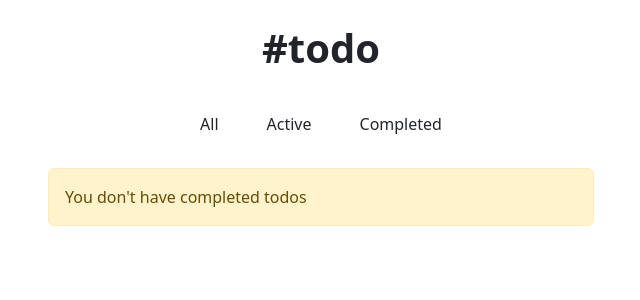
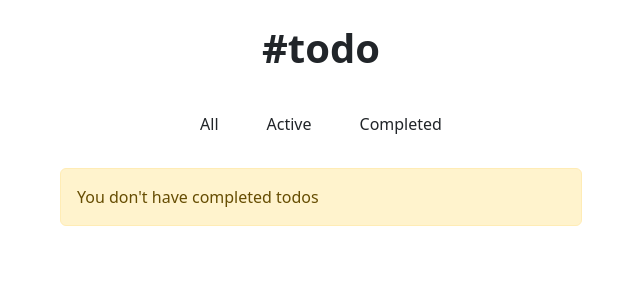
Before and after one commit to LugpDev2022/todo-app, a React (Vite) app: page /completed in a window 1280 px wide. Shown: the top 300 px of the page, without its empty margins (319-959 px from the left). Built offline with nearby package versions, Linux system fonts and the light colour scheme.

Commit message:
Change TodoAlert padding

```diff
--- a/src/ui/TodosAlert.jsx
+++ b/src/ui/TodosAlert.jsx
@@ -5,7 +5,7 @@ export const TodosAlert = () => {
 
   return (
     <div className='row mt-4 justify-content-center'>
-      <div className='col-12 col-md-9 col-lg-6'>
+      <div className='col-12 col-md-9 col-lg-6 px-4'>
         <div className='alert alert-warning'>
           You don't have {pathname.slice(1)} todos
         </div>
```
